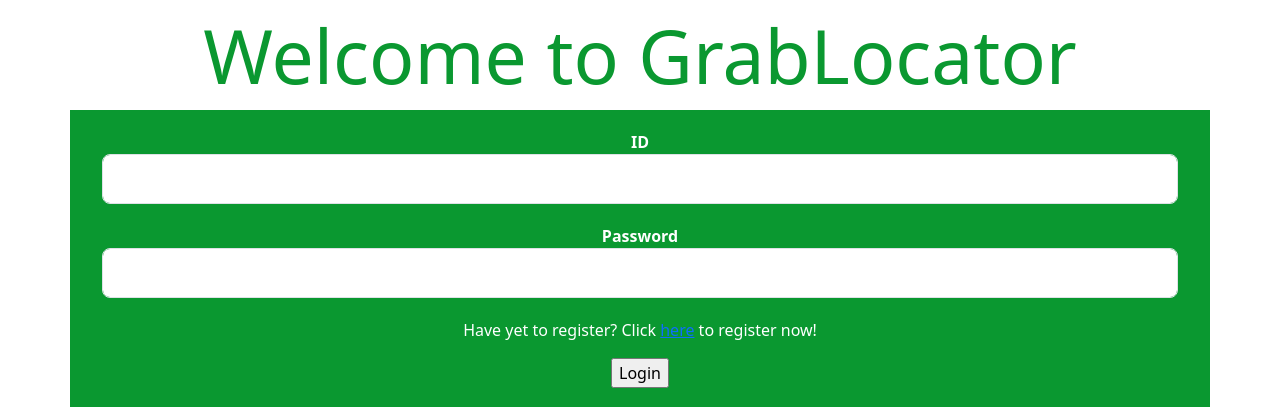
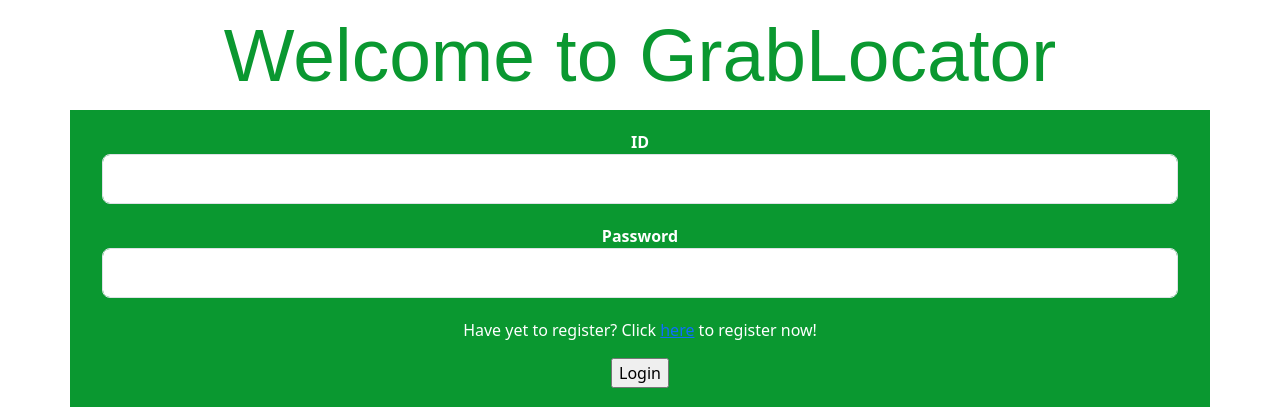
Before and after one commit to deanalex-buno95/sp512023_cp3407_grp5_grablocator, a Flask app: page /login in a window 1280 px wide. Shown: the part 195-602 px from the top of the page. Run offline with Flask 3, Linux system fonts and the light colour scheme.

Commit message:
change font name for temporary use

```diff
--- a/static/style.css
+++ b/static/style.css
@@ -21,8 +21,6 @@ header,footer {
     background-color: #0A9830;
     color: white;
 }
-
-
 
 /*
 Content
@@ -60,6 +58,7 @@ Content
 }
 
 .name{
+    font-family: SansSerif, sans-serif;
     margin: 10px;
     font-size: 75px;
     color: #0A9830;
```
